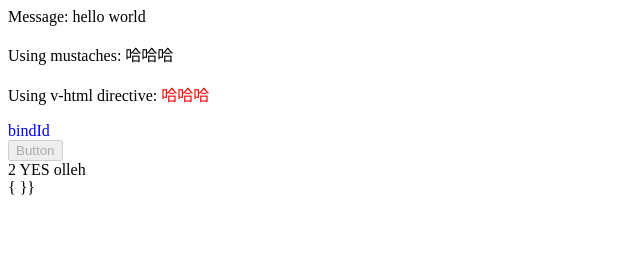
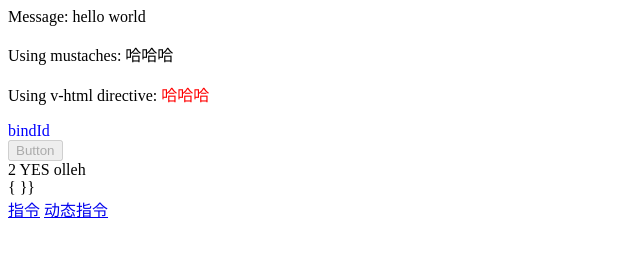
Before and after one commit to fe-bloggers/wheels-go, a website: page yzz-go/template/index.html in a window 1280 px wide. Shown: the whole page, without its empty margins (0-640 px from the left). Drawn offline with Linux system fonts and the light colour scheme.

Commit message:
:sparkles: Add 动态参数

```diff
--- a/yzz-go/template/index.html
+++ b/yzz-go/template/index.html
@@ -36,6 +36,10 @@
 
       <!-- 流控制也不会生效，请使用三元表达式 -->
       {{ if (ok) { return message } }}
+
+      <br />
+      <a v-bind:href="url" target="_blank">指令</a>
+      <a v-bind:[attributename]="url" target="_blank"> 动态指令 </a>
     </yzz>
   </body>
   <script src="./index.js"></script>
--- a/yzz-go/template/index.js
+++ b/yzz-go/template/index.js
@@ -6,6 +6,8 @@ const data = {
   rawHtml: '<span style="color:red;">哈哈哈</span>',
   dynamicId: 'testId',
   isButtonDisabled: true,
+  url: 'https://cn.vuejs.org/v2/guide/syntax.html#参数',
+  attributename: 'href',
 }
 
 const body = document.getElementsByTagName('body')[0]
@@ -130,11 +132,16 @@ function parseAttr(element) {
   // 处理特性
   for (let i = 0; i < element.attributes.length; i++) {
     if (element.attributes[i].name.slice(0, 7) === 'v-bind:') {
-      const name = element.attributes[i].name.slice(7)
+      let name = element.attributes[i].name.slice(7)
       const value = element.attributes[i].value
+      if (name[0] === '[' && name[name.length - 1] === ']') {
+        // 动态指令
+        name = name.slice(1, name.length - 1)
+        name = data[name]
+      }
       if (name === 'disabled') {
         element.disabled = !!data[value]
-      } else {
+      } else if (name) {
         element.setAttribute(name, data[value])
       }
     }
```
